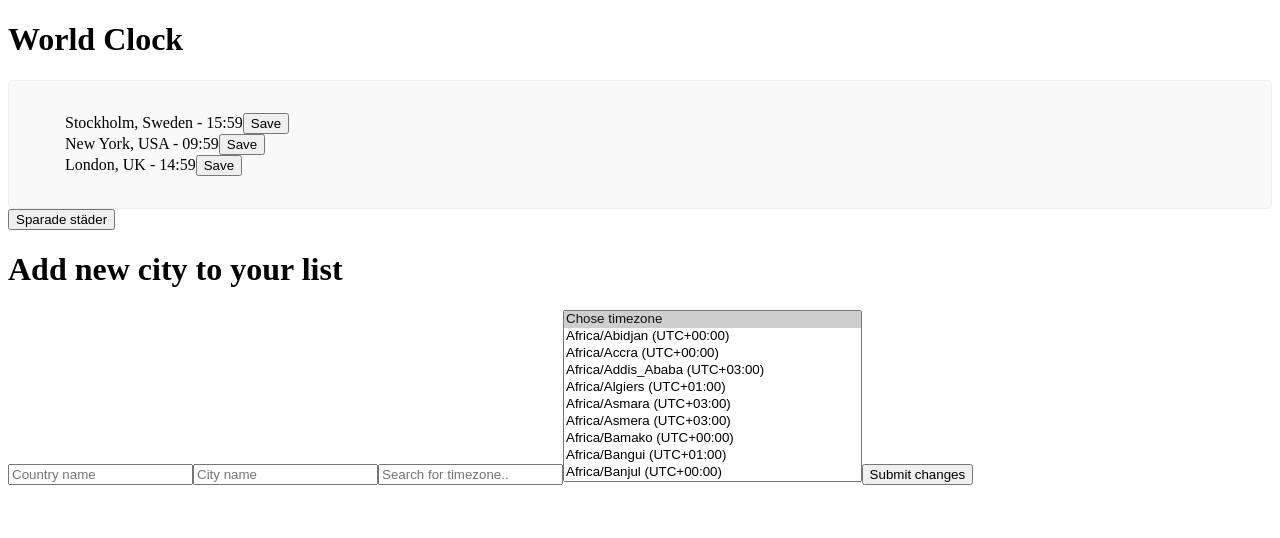
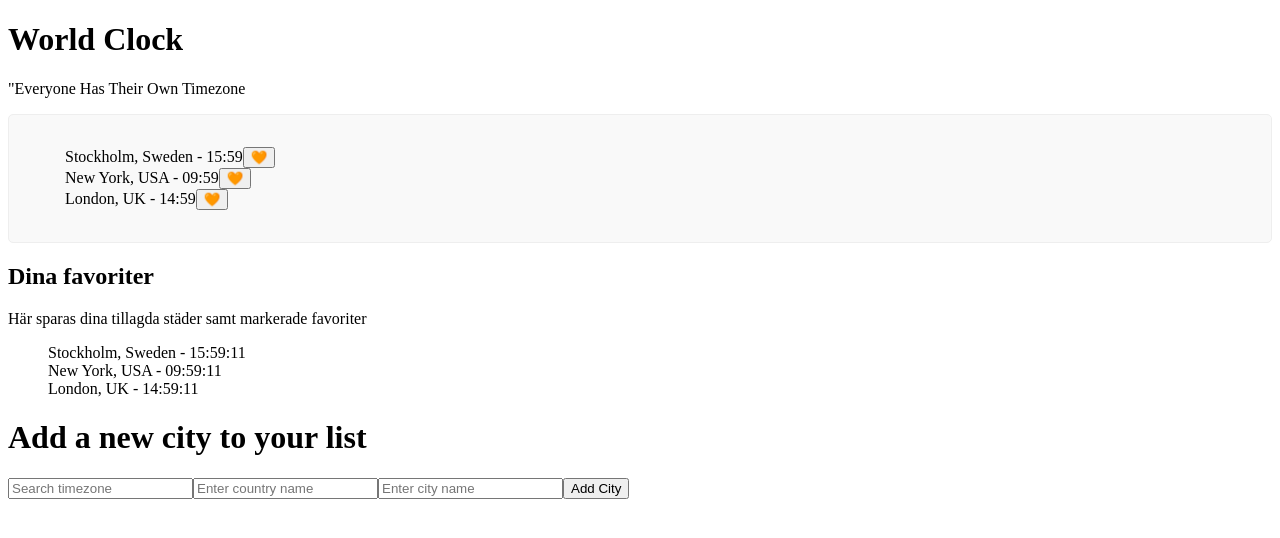
Before and after one commit to SaraJohlu/World_Clock_TS, a React (Vite) app: page / in a window 1280 px wide. Shown: the top 538 px of the page. Built offline with nearby package versions, Linux system fonts and the light colour scheme.

Commit message:
Worked on the function for the app. I think it maight be fixed

```diff
--- a/src/App.tsx
+++ b/src/App.tsx
@@ -1,22 +1,31 @@
 import { Cities } from './Components/Cities.tsx';
 import { SavedCities } from './Components/SavedCities.tsx';
-import { UserAddCity } from './Components/UserAddCity.tsx';
-
-
+import { AddNewCity }  from './Components/AddNewCity.tsx';
+import { useState } from 'react';
+import { storageKey } from './Components/Localstorage.tsx';
+import { useEffect } from 'react';
+import cityData from "./defaultCities.json"
+import type { City } from './Components/CityData.tsx';
 
 export default function App() {
-console.log(Cities)
+ const [cities, setCities] = useState<City[]>(() => {
+const savedCities = localStorage.getItem(storageKey);
+ if(savedCities) return JSON.parse(savedCities)
+  return cityData;
+ });
 
+  useEffect(() => {
+    localStorage.setItem(storageKey, JSON.stringify(cities));
+  }, [cities]);
 
   return (
     <>
     <h1>World Clock</h1>
+    <p>"Everyone Has Their Own Timezone</p>
 
-      <Cities /> {/*Cities component imported*/}
-      <SavedCities />
-      <UserAddCity />
-
-
+      <Cities cities={cities} setCities={setCities}/> {/*Cities component imported*/}
+      <SavedCities cities={cities} />
+      <AddNewCity newCity={cities} setNewCity={setCities} />
 
     </>
   )
--- /dev/null
+++ b/src/Components/AddNewCity.tsx
@@ -0,0 +1,127 @@
+import { useState } from "react";
+import type { City } from "./CityData"; // Imports City interface from CityData.tsx file.
+import worldsTimezones from "../worldsTimezones.json";
+import { storageKey } from "./Localstorage";
+
+//Using props to use from parent component which is Cities.tsx
+interface propsCity {
+  newCity: City[]; //declare that newCity is out interface in Cities.tsx
+  setNewCity: React.Dispatch<React.SetStateAction<City[]>>; // Updates the City[] with new value.
+}
+
+export const AddNewCity: React.FC<propsCity> = ({ newCity, setNewCity }) => {
+  const [addCity, setAddCity] = useState({
+    city: "",
+    country: "",
+    timezone: "",
+  });
+  const [searchTz, setSearchTz] = useState("");
+  const [okMessage, setOkMessage] = useState("");
+  const [errorMessage, setErrorMessage] = useState("");
+
+  //An array that's going to have two properties all the time.
+  //This is an empty array
+  const TzOptions: { timezone: string; offset: string }[] = [];
+
+  // Getting the main key in JSON file, like "Europe", "America"..
+  // Going through every array to get timezones.
+  Object.keys(worldsTimezones).forEach((continent) => {
+    const tzList = worldsTimezones[continent as keyof typeof worldsTimezones];
+    tzList.forEach((tz) => {
+      if (tz.timezone)
+        TzOptions.push({ timezone: tz.timezone, offset: tz.offset });
+    });
+  });
+
+  //Declare FilterTzObject as a array method that filters its way through the array and see if the values match functions properties.
+  //toLowerCase returns array in small letters for better using for user.
+  const FilterTzObjects = TzOptions.filter((tz) =>
+    tz.timezone.toLowerCase().includes(searchTz.toLowerCase())
+  );
+
+  //Function for the what is going to be the inputs to add a new city.
+  const handleAddCity = () => {
+    setErrorMessage("");
+    setOkMessage("");
+
+    // Error messages will be returned if user hasn't filled in every input field.
+    if (!addCity.city || !addCity.country || !addCity.timezone) {
+      setErrorMessage("Please enter all fields");
+      return;
+    }
+    if (
+      newCity.some(
+        (
+          c // Prevents user to save doublets
+        ) =>
+          c.city.toLowerCase() === addCity.city.toLowerCase() &&
+          c.country.toLowerCase() === addCity.country.toLowerCase()
+      )
+    ) {
+      setErrorMessage("City already existing in your saved list");
+      return;
+    }
+
+    //When successfully adding the city and timezone it will be saved in localstorage.
+    const newUpdatedCities = [...newCity, addCity];
+    setNewCity(newUpdatedCities);
+    localStorage.setItem(storageKey, JSON.stringify(newUpdatedCities));
+    setOkMessage("City was added successfully");
+    setAddCity({ city: "", country: "", timezone: "" });
+    setSearchTz("");
+  };
+
+  return (
+    <main className="addCityContainer">
+      <h1>Add a new city to your list</h1>
+
+      {errorMessage && <p>{errorMessage}</p>}
+      {okMessage && <p>{okMessage}</p>}
+
+      <span>
+
+        <input
+          type="text"
+          placeholder="Search timezone"
+          value={searchTz}
+          onChange={(e) => setSearchTz(e.target.value)}
+        />
+        {searchTz && FilterTzObjects.length > 0 && (
+          <ul>
+            {FilterTzObjects.map((tz) => (
+              <li
+                key={tz.timezone}
+                onClick={() => {
+                  setAddCity((prev) => ({ ...prev, timezone: tz.timezone }));
+                  setSearchTz(tz.timezone); // going to fill in the input field automatically
+                }}
+              >
+                {tz.timezone} (UTC{tz.offset})
+              </li>
+            ))}
+          </ul>
+        )}
+
+        <input
+          type="text"
+          placeholder="Enter country name"
+          value={addCity.country}
+          onChange={(e) =>
+            setAddCity((prev) => ({ ...prev, country: e.target.value }))
+          }
+        />
+
+        <input
+          type="text"
+          placeholder="Enter city name"
+          value={addCity.city}
+          onChange={(e) =>
+            setAddCity((prev) => ({ ...prev, city: e.target.value }))
+          }
+        />
+
+        <button onClick={handleAddCity}>Add City</button>
+      </span>
+    </main>
+  );
+};
--- a/src/Components/Cities.tsx
+++ b/src/Components/Cities.tsx
@@ -1,28 +1,18 @@
 import cityData from "../defaultCities.json";
-import { useState, useEffect } from "react";
 import React from "react";
 import "../Styles/citiesStyle.css";
-import { AddToLocalStorage } from "./Localstorage";
+import type{ City } from "./CityData"
 
+//Creating props to use App.tsx state
+interface propsCities {
+  cities: City[];
+  setCities: React.Dispatch<React.SetStateAction<City[]>>;
+}
 
-// Component to display the default cities that is imported from the json file
+/*getting our JSON file with the default cities*/
+export const Cities: React.FC<propsCities> = ({ setCities }) => {
 
-export interface City {
-  city: string;
-  country: string;
-  timezone: string;
-}
-/*getting our JSON file with the default cities, will be one of our APIs*/
-export const Cities: React.FC = () => {
-  const [cities, setCities] = useState<City[]>([]);
-  const [selectCity, setSelectedCities] = useState<City[]>([]);
-
-
-  useEffect(() => {
-    setCities(cityData);
-  }, []);
-
-  /*Function that converts the timezone into local time, instead of seeing which timezone the country/city is in
+/*Function that converts the timezone into local time, instead of seeing which timezone the country/city is in
 we can now see the local time*/
   const localTime = (timezone: string) => {
     return new Intl.DateTimeFormat("sv-SE", {
@@ -32,21 +22,17 @@ we can now see the local time*/
     }).format(new Date());
   };
 
-  const AddSavedCity = (city: City) => {
-    const update = [...selectCity, city];
-    setSelectedCities(update);
-    AddToLocalStorage(update);
-    console.log(update);
-
+  const AddCity = (city: City) => {
+    setCities(prev => [...prev,city]); // Add to App.tsx list
   };
 
   return (
     <main className="defaultCitiesContainer">
       <ul>
-        {cities.map((city: City, index: number) => (
+        {cityData.map((city, index) => (
           <li key={index}>
             {city.city}, {city.country} - {localTime(city.timezone)}
-            <button onClick={() => AddSavedCity(city)}>Save</button>
+            <button onClick={() => AddCity(city)}>&#129505;</button>
           </li>
         ))}
       </ul>
--- /dev/null
+++ b/src/Components/CityData.tsx
@@ -0,0 +1,7 @@
+
+  // Component to display the default cities that is imported from the json file
+  export interface City {
+    city: string;
+    country: string;
+    timezone: string;
+}
--- a/src/Components/SavedCities.tsx
+++ b/src/Components/SavedCities.tsx
@@ -1,16 +1,10 @@
-  import { useState } from "react"
-  import { storageKey } from "./Localstorage"
+ import type { City } from "./CityData"
 
-  interface City {
-    city: string,
-    country: string,
-    timezone: string
-  }
-
-  export const SavedCities: React.FC = () => {
-    const [savedCities, setSavedCities] = useState<City[]>([]);
-
-      const localTime = (timezone: string) => {
+interface SavedCitiesProps {
+  cities: City[]; // Add from App.tsx
+}
+  export const SavedCities: React.FC<SavedCitiesProps> = ({ cities }) => {
+    const localTime = (timezone: string) => {
     return new Intl.DateTimeFormat("sv-SE", {
       timeZone: timezone,
       hour: "2-digit",
@@ -19,20 +13,12 @@
     }).format(new Date());
   };
 
-    const showSavedCities = () => {
-    const savedCities = localStorage.getItem(storageKey);
-    if (savedCities) {
-      setSavedCities(JSON.parse(savedCities));
-    } else {
-      setSavedCities([]);
-    }
-  };
-
   return (<main>
-  <button onClick={showSavedCities}>Sparade städer</button>
-   {savedCities.length > 0 && (
+  <h2>Dina favoriter</h2>
+  <p>Här sparas dina tillagda städer samt markerade favoriter</p>
+   {cities.length > 0 && (
         <ul>
-          {savedCities.map((city, index) => (
+          {cities.map((city, index) => (
             <li key={index}>
               {city.city}, {city.country} - {localTime(city.timezone)}
             </li>
--- a/src/Components/UserAddCity.tsx
+++ /dev/null
@@ -1,119 +0,0 @@
-import { useState } from "react";
-import worldsTimezones from "../worldsTimezones.json";
-import type { City } from "./Cities";
-import { storageKey } from "./Localstorage";
-
-
-// Connecting this component with my Cities component. This function will help the user to add a new city into the app.
-// Setting interface AddingCityProps to send it in to my functon. The interface make it easier for Ts to use it in our function.
-interface AddingCityProps {
-  selectCity: City[]; // The cities the user saves
-  setSelectedCity: React.Dispatch<React.SetStateAction<City[]>>; // Using a build in function from React that updates the array
-}
-
-export const UserAddCity: React.FC<AddingCityProps> = ({
-  selectCity,
-  setSelectedCity,
-}) => {
-  const [addNewCity, setAddNewCity] = useState({
-    city: "",
-    country: "",
-    timezone: "",
-  });
-  const [findTz, setFindTz] = useState(""); //useState for making it easier to find correct timezone
-  const [error, setError] = useState(""); //useState for error messages for more user friendly experience.
-
-  // Creating a drop down function where users can chose from continential timezone to make it easier.
-  const OptionTz: { timezone: string; offset: string }[] = [];
-  Object.keys(worldsTimezones).forEach((continent) => {
-    const tzArray = worldsTimezones[continent as keyof typeof worldsTimezones];
-    tzArray.forEach((tz) => {
-      if (tz.timezone)
-        OptionTz.push({ timezone: tz.timezone, offset: tz.offset });
-    });
-  });
-
-  const FilterTzObjects = OptionTz.filter((tz) =>
-    tz.timezone.toLowerCase().includes(findTz.toLowerCase())
-  );
-
-  const newCity = () => {
-    if (!addNewCity.city || !addNewCity.country || !addNewCity.timezone) {
-      setError("Please fill all fields.");
-      return;
-    }
-
-    // Prevents the user to create doublets
-    if (
-      selectCity.some(
-        (c) =>
-          c.city === addNewCity.city &&
-          c.country === addNewCity.country
-      )
-    ) {
-      setError("City is already in your list.");
-      return;
-    }
-
-    const updateCities = [...selectCity, addNewCity];
-    setSelectedCity(updateCities);
-
-    //Saving the new city/cities to localstorgare
-    localStorage.setItem(storageKey, JSON.stringify(updateCities));
-
-    // Restore the formula.
-    setAddNewCity({ city: "", country: "", timezone: "" });
-    setError("");
-    setFindTz("");
-  };
-
-  return (
-    <main className="UserAddCity-Container">
-      <h1>Add new city to your list</h1>
-
-      {error && <p>{error}</p>}
-
-      <input
-        type="text"
-        placeholder="Country name"
-        value={addNewCity.country}
-        onChange={(e) =>
-          setAddNewCity((prev) => ({ ...prev, country: e.target.value }))
-        }
-      />
-
-      <input
-        type="text"
-        placeholder="City name"
-        value={addNewCity.city}
-        onChange={(e) =>
-          setAddNewCity((prev) => ({ ...prev, city: e.target.value }))
-        }
-      />
-
-      <input
-        type="text"
-        placeholder="Search for timezone.."
-        value={findTz}
-        onChange={(e) => setFindTz(e.target.value)}
-      />
-
-      <select
-        size={10}
-        value={addNewCity.timezone}
-        onChange={(e) =>
-          setAddNewCity((prev) => ({ ...prev, timezone: e.target.value }))
-        }
-      >
-        <option value="">Chose timezone</option>
-        {FilterTzObjects.map((tz, index) => (
-          <option key={index} value={tz.timezone}>
-            {tz.timezone} (UTC{tz.offset})
-          </option>
-        ))}
-      </select>
-
-      <button onClick={newCity}>Submit changes</button>
-    </main>
-  );
-};
```
